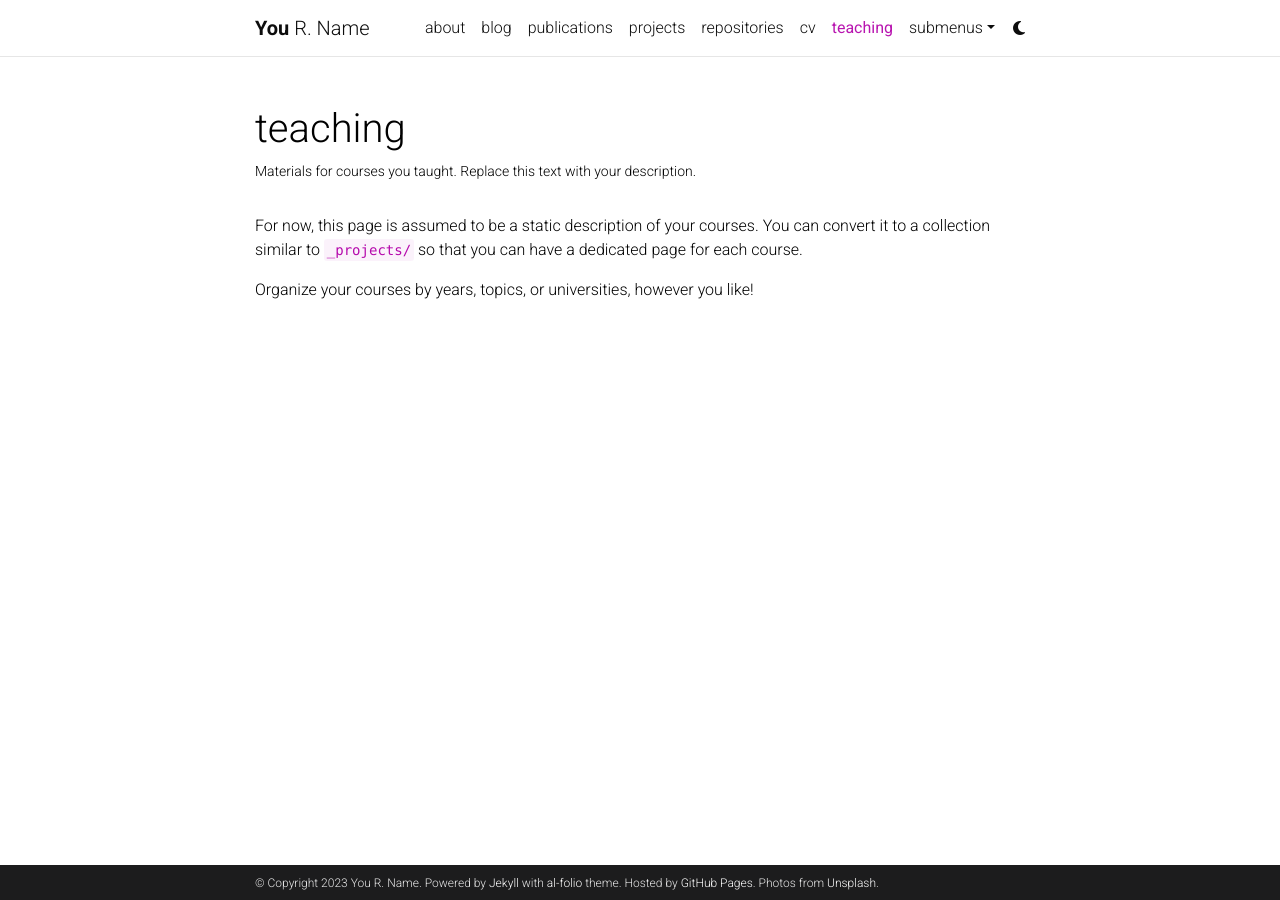
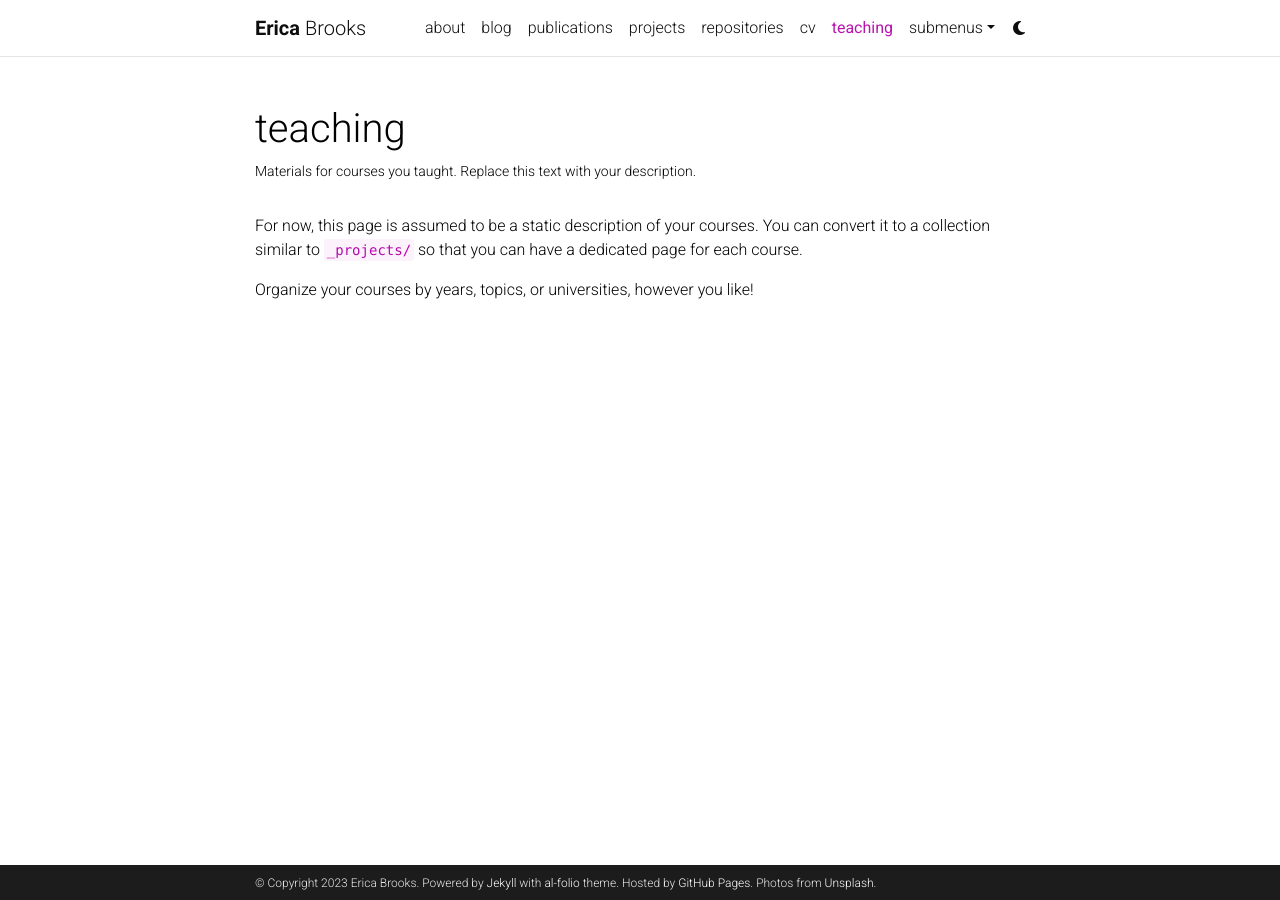
Before and after one commit to BrooksErica/BrookssErica.github.io, a Jekyll site: the page built from _pages/teaching.md, in a window 1280 px wide. Built offline with Jekyll 4.4.1, drawn with Linux system fonts in a browser that asks for light colours; comment, search, counter and statistics services are not loaded; a style sheet for code colours, icons or effects is not loaded.

Commit message:
Update _config.yml

```diff
--- a/_config.yml
+++ b/_config.yml
@@ -3,10 +3,10 @@
 # -----------------------------------------------------------------------------
 
 title: blank # the website title (if blank, full name will be used instead)
-first_name: You
-middle_name: R.
-last_name: Name
-email: you@example.com
+first_name: Erica
+middle_name:
+last_name: Brooks
+email: ericab@mail.smu.edu
 description: > # the ">" symbol means to ignore newlines until "footer_text:"
   A simple, whitespace theme for academics. Based on [*folio](https://github.com/bogoli/-folio) design.
 footer_text: >
@@ -18,8 +18,8 @@
 lang: en # the language of your site (for example: en, fr, cn, ru, etc.)
 icon: ⚛️  # the emoji used as the favicon (alternatively, provide image name in /assets/img/)
 
-url: https://alshedivat.github.io # the base hostname & protocol for your site
-baseurl: /al-folio # the subpath of your site, e.g. /blog/
+url: https://BrooksErica.github.io # the base hostname & protocol for your site
+baseurl: # the subpath of your site, e.g. /blog/
 last_updated: false # set to true if you want to display last updated in the footer
 impressum_path:  # set to path to include impressum link in the footer, use the same path as permalink in a page, helps to conform with EU GDPR
 
```
